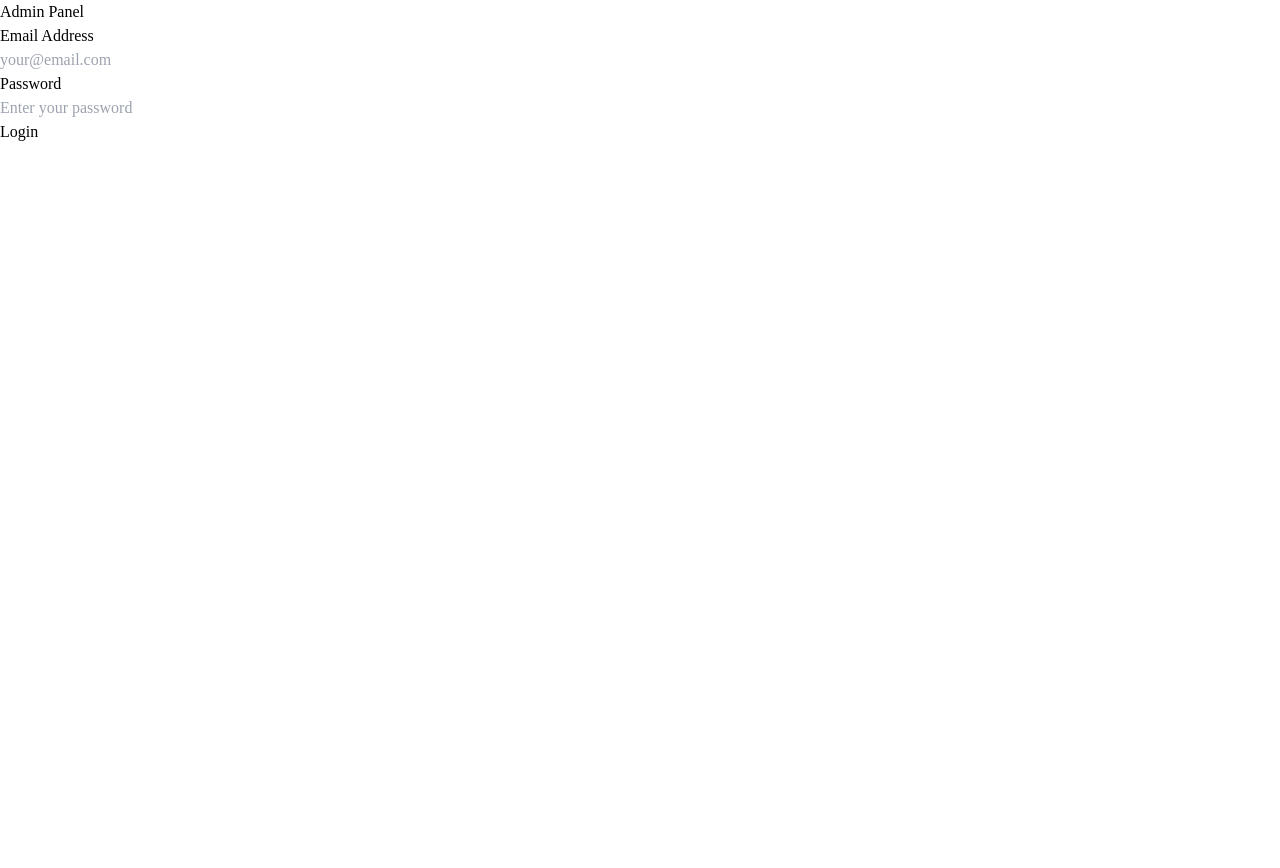
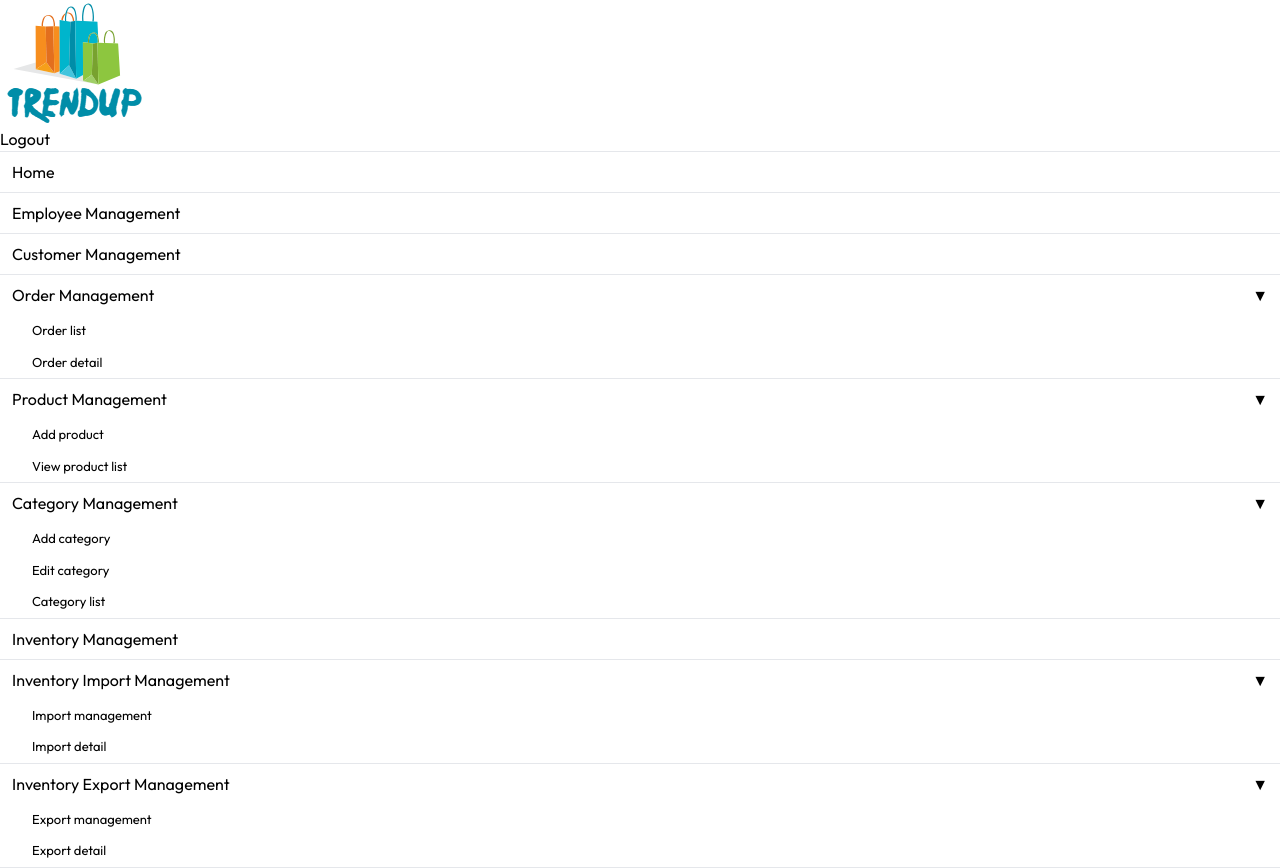
Before and after one commit to vubaochau124/TrendUp, a React (Vite) app in the folder admin/: page / in a window 1280 px wide. Before the commit the page ends 800 px from the top, so only its background shows below. Built offline with nearby package versions, Linux system fonts and the light colour scheme.

Commit message:
sidebar-submenu + addProduct-ui

```diff
--- a/admin/src/App.jsx
+++ b/admin/src/App.jsx
@@ -15,7 +15,7 @@ import Export_manage from './pages/export_manage/Export_manage'
 
 const App = () => {
 
-  const [token, setToken] = useState('');
+  const [token, setToken] = useState(' ');
 
   return (
     <div className='bg-gray-50 min-h-screen'>
--- a/admin/src/components/Login.jsx
+++ b/admin/src/components/Login.jsx
@@ -20,11 +20,11 @@ const Login = () => {
         <form>
           <div className='mb-3 min-w-72'>
             <p className='text-sm font-medium text-gray-700 mb-2'>Email Address</p>
-            <input onChange={(e)=>setEmail(e.target.value)} value={email} className='rounded-md w-full px-3 py-2 border border-gray-300 outline-none' type="email" placeholder='your@email.com' required />
+            <input onChange={(e) => setEmail(e.target.value)} value={email} className='rounded-md w-full px-3 py-2 border border-gray-300 outline-none' type="email" placeholder='your@email.com' required />
           </div>
           <div className='mb-3 min-w-72'>
             <p className='text-sm font-medium text-gray-700 mb-2'>Password</p>
-            <input onChange={(e)=>setPassword(e.target.value)} value={password} className='rounded-md w-full px-3 py-2 border border-gray-300 outline-none' type="password" placeholder='Enter your password' required />
+            <input onChange={(e) => setPassword(e.target.value)} value={password} className='rounded-md w-full px-3 py-2 border border-gray-300 outline-none' type="password" placeholder='Enter your password' required />
           </div>
           <button className='mt-2 w-full py-2 px-4 rounded-md text-white bg-black' type="submit"> Login </button>
         </form>
--- a/admin/src/components/Sidebar.jsx
+++ b/admin/src/components/Sidebar.jsx
@@ -1,56 +1,151 @@
-import React from 'react'
-import { NavLink } from 'react-router-dom'
+import React, { useState, useEffect } from 'react'
+import { NavLink, useLocation } from 'react-router-dom'
 import { assets } from '../assets/assets'
 
+// Component MenuItem để xử lý submenu
+const MenuItem = ({ item, isSubRoute }) => {
+  const [isOpen, setIsOpen] = useState(false);
+  const location = useLocation();
+
+  useEffect(() => {
+    // Đóng submenu nếu không ở trong route của nó
+    if (!location.pathname.includes(item.route)) {
+      setIsOpen(false);
+    }
+  }, [location.pathname, item.route]);
+
+  const toggleSubmenu = (e) => {
+    e.preventDefault();
+    setIsOpen(!isOpen);
+  };
+
+  // Nếu item có submenu
+  if (item.submenu) {
+    return (
+      <>
+        <div>
+          <button
+            onClick={toggleSubmenu}
+            className="menu-btn"
+          >
+            <p className='hidden md:block'>{item.title}</p>
+            <span className={`transition-transform duration-200 ${isOpen ? 'rotate-180' : ''}`}>
+              ▼
+            </span>
+          </button>
+
+          <div className={`overflow-hidden transition-all duration-300 ${isOpen ? 'max-h-48' : 'max-h-0'}`}>
+            {item.submenu.map((subItem, index) => (
+              <NavLink
+                key={index}
+                to={`${item.route}/${subItem.route}`}
+                className={({ isActive }) =>
+                  `submenu-item ${isActive ? 'active' : ''}`
+                }
+              >
+                {subItem.title}
+              </NavLink>
+            ))}
+          </div>
+        </div>
+        <hr />
+      </>
+    )
+  }
+
+  // Nếu là menu bình thường
+  return (
+    <>
+      <NavLink
+        className={({ isActive }) => `sidebar-item ${isActive && !isSubRoute ? 'active' : ''}`}
+        to={item.route}
+      >
+        <p className='hidden md:block'>{item.title}</p>
+      </NavLink>
+      <hr />
+    </>
+  )
+}
+
 const Sidebar = () => {
+  const location = useLocation();
+
+  // Cấu trúc menu data
+  const menuItems = [
+    {
+      title: 'Home',
+      route: '/Home'
+    },
+    {
+      title: 'Employee Management',
+      route: '/Employee'
+    },
+    {
+      title: 'Customer Management',
+      route: '/Customer'
+    },
+    {
+      title: 'Order Management',
+      route: '/order_manage',
+      submenu: [
+        { title: 'Order list', route: 'list' },
+        { title: 'Order detail', route: 'detail' }
+      ]
+    },
+    {
+      title: 'Product Management',
+      route: '/product_manage',
+      submenu: [
+        { title: 'Add product', route: 'add' },
+        { title: 'View product list', route: 'list' }
+      ]
+    },
+    {
+      title: 'Category Management',
+      route: '/category_manage',
+      submenu: [
+        { title: 'Add category', route: 'add' },
+        { title: 'Edit category', route: 'edit' },
+        { title: 'Category list', route: 'list' }
+      ]
+    },
+    {
+      title: 'Inventory Management',
+      route: '/Inventory'
+    },
+    {
+      title: 'Inventory Import Management',
+      route: '/import_manage',
+      submenu: [
+        { title: 'Import management', route: 'manage' },
+        { title: 'Import detail', route: 'detail' }
+      ]
+    },
+    {
+      title: 'Inventory Export Management',
+      route: '/export_manage',
+      submenu: [
+        { title: 'Export management', route: 'manage' },
+        { title: 'Export detail', route: 'detail' }
+      ]
+    }
+  ];
+
+  // Kiểm tra xem có đang ở route của submenu nào không
+  const isSubRoute = menuItems
+    .filter(item => item.submenu)
+    .some(item => location.pathname.includes(item.route));
+
   return (
     <div className='w-[18%] min-h-screen border-r-2'>
       <div className='flex flex-col gap-1 pt-1 pl-[5%] pr-[5%] text-[15px]'>
-        <NavLink className='flex items-center gap-3 px-3 py-2' to="/Home">
-            {/* <img className='w-5 h-5' src={assets.menu_icon}/> */}
-            <p className='hidden md:block'>Trang chủ </p>
-        </NavLink>
-        <hr />
-        <NavLink className='flex items-center gap-3 px-3 py-2' to="/Employee">
-            {/* <img className='w-5 h-5' src={assets.menu_icon}/> */}
-            <p className='hidden md:block'>Quản lý nhân viên </p>
-        </NavLink>
-        <hr />
-        <NavLink className='flex items-center gap-3 px-3 py-2' to="/Customer">
-            {/* <img className='w-5 h-5' src={assets.menu_icon}/> */}
-            <p className='hidden md:block'>Quản lý khách hàng </p>
-        </NavLink>
-        <hr />
-        <NavLink className='flex items-center gap-3 px-3 py-2' to="/order_manage/Order">
-            {/* <img className='w-5 h-5' src={assets.menu_icon}/> */}
-            <p className='hidden md:block'>Quản lý đơn hàng </p>
-        </NavLink>
-        <hr />
-        <NavLink className='flex items-center gap-3 px-3 py-2' to="/product_manage/Product">
-            {/* <img className='w-5 h-5' src={assets.menu_icon}/> */}
-            <p className='hidden md:block'>Quản lý sản phẩm </p>
-        </NavLink>
-        <hr />
-        <NavLink className='flex items-center gap-3 px-3 py-2' to="/category_manage/Category">
-            {/* <img className='w-5 h-5' src={assets.menu_icon}/> */}
-            <p className='hidden md:block'>Quản lý danh mục </p>
-        </NavLink>
-        <hr />
-        <NavLink className='flex items-center gap-3 px-3 py-2' to="Inventory">
-            {/* <img className='w-5 h-5' src={assets.menu_icon}/> */}
-            <p className='hidden md:block'>Quản lý tồn kho </p>
-        </NavLink>
-        <hr />
-        <NavLink className='flex items-center gap-3 px-3 py-2' to="/import_manage/Import">
-            {/* <img className='w-5 h-5' src={assets.menu_icon}/> */}
-            <p className='hidden md:block'>Quản lý nhập kho </p>
-        </NavLink>
-        <hr />
-        <NavLink className='flex items-center gap-3 px-3 py-2' to="/export_manage/Export">
-            {/* <img className='w-5 h-5' src={assets.menu_icon}/> */}
-            <p className='hidden md:block'>Quản lý xuất kho </p>
-        </NavLink>
-        <hr />
+        {menuItems.map((item, index) => (
+          <MenuItem
+            key={index}
+            item={item}
+            isSubRoute={isSubRoute}
+          />
+        ))}
       </div>
     </div>
   )
--- a/admin/src/index.css
+++ b/admin/src/index.css
@@ -1,12 +1,38 @@
-@import url('https://fonts.googleapis.com/css2?family=Montserrat+Alternates:ital,wght@0,100;0,200;0,300;0,400;0,500;0,600;0,700;0,800;0,900;1,100;1,200;1,300;1,400;1,500;1,600;1,700;1,800;1,900&display=swap');
+@import url('https://fonts.googleapis.com/css2?family=Outfit:wght@100..900&display=swap');
 @tailwind base;
 @tailwind components;
 @tailwind utilities;
 
-*{
+* {
     font-family: Outfit;
 }
+
+select,input,textarea {
+    border: 1px solid #acebdd;
+    outline-color: darkcyan;
+    border-radius: 4px;
+}
+
+/* Styles cho sidebar */
+.sidebar-item {
+    @apply flex items-center gap-3 px-3 py-2 hover:bg-[#acebdd] transition-colors;
+}
+
 .active {
-    background-color: #ffebf5;
-    border-color: #c586a5;
+    background-color: #acebdd;
+    border-color: darkcyan;
 }
+
+/* Style cho những menu chứa submenu */
+.menu-btn {
+    @apply flex items-center justify-between w-full px-3 py-2 hover:bg-[#acebdd] transition-colors;
+}
+
+.menu-btn.active {
+    background-color: #acebdd;
+    border-color: darkcyan;
+}
+
+.submenu-item {
+    @apply block pl-8 py-1.5 text-[13px] hover:bg-[#acebdd] transition-colors;
+}
```
Also changed, not shown: admin/src/pages/product_manage/Product_add.jsx (+146 -3 lines).
